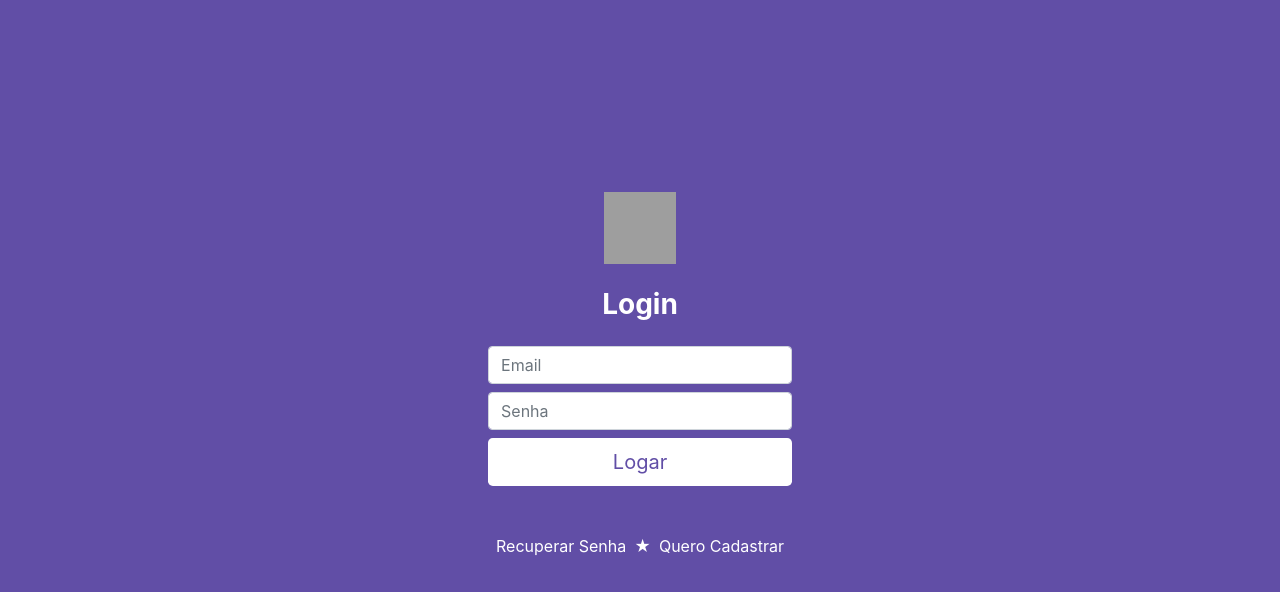
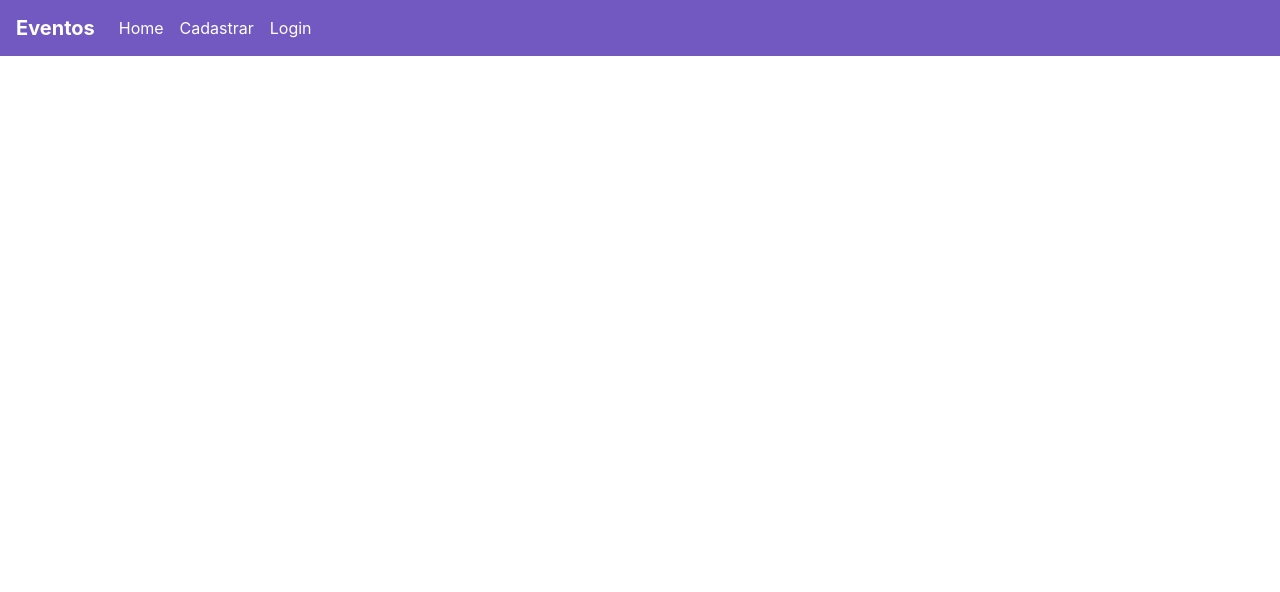
Before and after one commit to euviniciuss/reserva-de-eventos, a React (Create React App) app: page / in a window 1280 px wide. Shown: the top 592 px of the page. Built offline with nearby package versions, Linux system fonts and the light colour scheme; grey boxes are pictures that could not be loaded; the HTML template or start-up script is replaced by a standard one.

Commit message:
Criação do component navbar

```diff
--- a/public/index.html
+++ b/public/index.html
@@ -9,6 +9,9 @@
   <!-- Bootstrap -->
   <link rel="stylesheet" href="https://stackpath.bootstrapcdn.com/bootstrap/4.4.1/css/bootstrap.min.css"
     integrity="sha384-Vkoo8x4CGsO3+Hhxv8T/Q5PaXtkKtu6ug5TOeNV6gBiFeWPGFN9MuhOf23Q9Ifjh" crossorigin="anonymous">
+
+  <!-- Font Awesome -->
+  <link rel="stylesheet" href="https://cdnjs.cloudflare.com/ajax/libs/font-awesome/4.7.0/css/font-awesome.min.css">
 
 
   <title>Eventos</title>
--- a/src/App.js
+++ b/src/App.js
@@ -2,6 +2,7 @@
 import { BrowserRouter as Router, Route } from 'react-router-dom';
 
 /* Pages */
+import Home from './view/home/'
 import Login from './view/login/';
 import NovoUsuario from './view/usuario-novo/'
 
@@ -9,8 +10,9 @@
 export default function App() {
   return (
     <Router>
-      <Route exact path='/' component={Login} />
+      <Route exact path='/' component={Home} />
       <Route exact path='/novousuario' component={NovoUsuario}/>
+      <Route exact path='/login' component={Login}/>
     </Router>
   );
 }
--- /dev/null
+++ b/src/components/navbar/index.js
@@ -0,0 +1,33 @@
+import React from 'react';
+import './navbar.css';
+import { Link } from 'react-router-dom';
+
+export default function Navbar(){
+    return(
+        <nav className="navbar navbar-expand-lg">
+            <a className="navbar-brand text-white font-weight-bold" href="#">Eventos</a>
+
+            <button className="navbar-toggler" type="button" data-toggle="collapse" data-target="#navbarNav" aria-controls="navbarNav" aria-expanded="false" aria-label="Alterna navegação">
+                <i className="fa fa-bars text-white"></i>
+            </button>
+
+            <div className="collapse navbar-collapse" id="navbarNav">
+                <ul className="navbar-nav ">
+
+                    <li className="nav-item">
+                        <Link className="nav-link" to="#">Home</Link>
+                    </li>
+
+                    <li className="nav-item">
+                        <Link className="nav-link" to="NovoUsuario">Cadastrar</Link>
+                    </li>
+
+                    <li className="nav-item">
+                        <Link className="nav-link" to="Login">Login</Link>
+                    </li>
+
+                </ul>
+            </div>
+        </nav>
+    )
+};
--- /dev/null
+++ b/src/components/navbar/navbar.css
@@ -0,0 +1,16 @@
+a{
+    text-decoration: none;
+}
+
+.navbar{
+    background-color: #7159C1;
+}
+
+.nav-item a{
+    color: #fff;
+    transition: .3s ease-in;
+}
+
+.nav-item a:hover{
+    color: #F21667;
+}
--- /dev/null
+++ b/src/view/home/index.js
@@ -0,0 +1,10 @@
+import React, { useState } from 'react';
+import './home.css';
+import { Link } from 'react-router-dom';
+import Navbar from '../../components/navbar/';
+
+export default function Home(){
+    return(
+        <Navbar />
+    )
+};
--- a/src/view/login/index.js
+++ b/src/view/login/index.js
@@ -4,7 +4,7 @@
 import firebase from '../../config/firebase';
 import 'firebase/auth';
 
-import { Link } from 'react-router-dom'
+import { Link } from 'react-router-dom';
 
 export default function Login(){
 
--- a/src/view/login/login.css
+++ b/src/view/login/login.css
@@ -4,12 +4,12 @@
     padding: 15%;
     margin: auto;
 
-    background-color: #614EA6;
+    background-color: #7159C1;
 }
 
 .btn-login{
     background-color: #fff;
-    color: #614EA6;
+    color: #7159C1;
 }
 
 .btn-login:hover{
--- a/src/view/usuario-novo/index.js
+++ b/src/view/usuario-novo/index.js
@@ -2,6 +2,7 @@
 import './usuario-novo.css';
 import firebase from '../../config/firebase';
 import 'firebase/auth';
+import Navbar from '../../components/navbar/';
 
 export default function NovoUsuario(){
     const [email, setEmail] = useState();
@@ -20,6 +21,7 @@
     }
     return (
         <>
+            <Navbar/>
             <div className='form-cadastro'>
                 <form className='text-center form-login mx-auto mt-5'>
                     <h1 className='h3 mb-3 text-black font-weight-bold'>Cadastro</h1>
```
Also changed, not shown: src/view/home/home.css (added).
